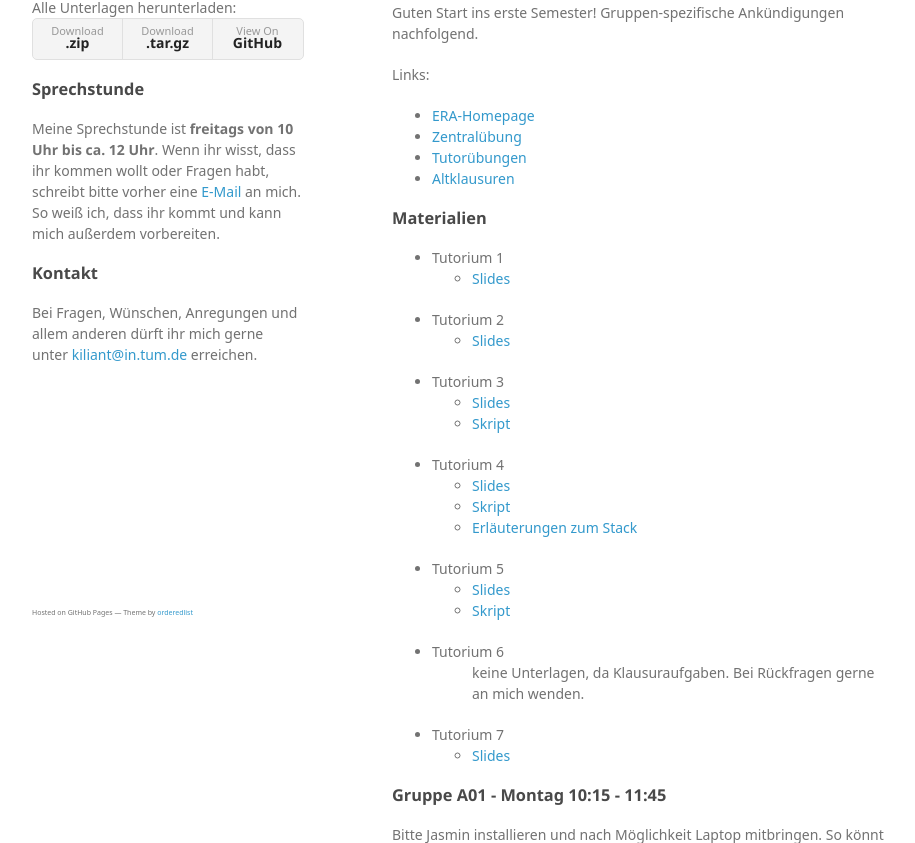
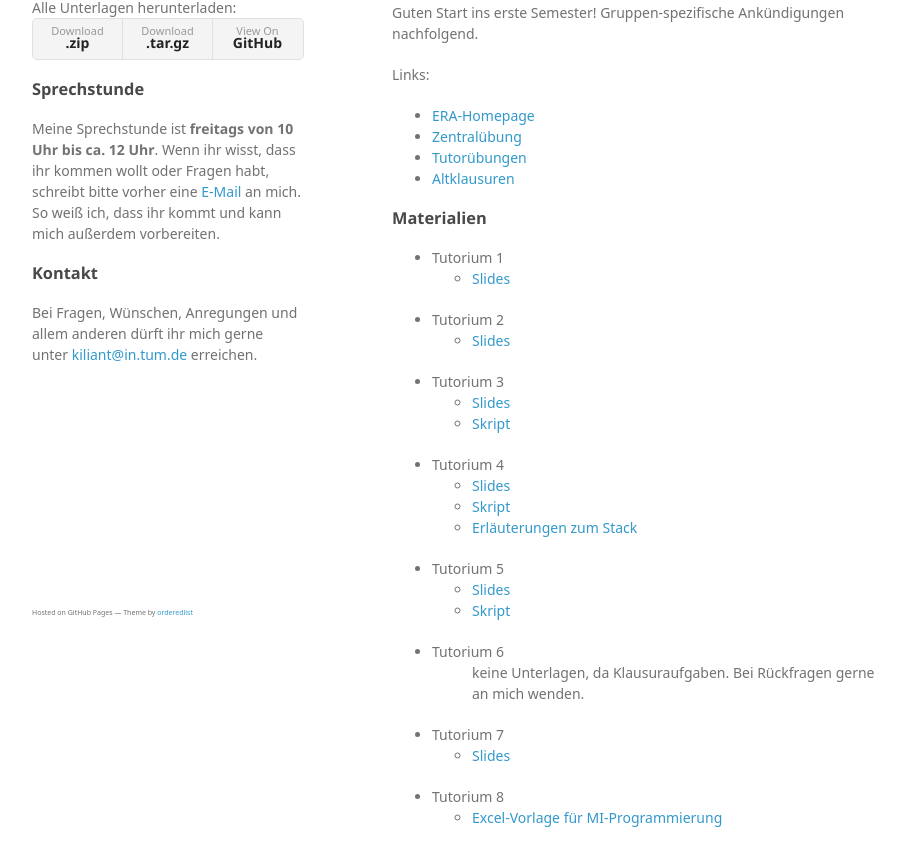
Before and after one commit to kiliant/era, a plain HTML site: page index.html in a window 1280 px wide. Shown: the part 112-955 px from the top of the page, without its empty margins (178-1093 px from the left). Drawn offline with Linux system fonts and the light colour scheme; a web font is replaced by a local one.

Commit message:
added link to excel sheet

```diff
--- a/index.html
+++ b/index.html
@@ -81,6 +81,11 @@
         <li><a href="https://github.com/kiliant/era/raw/master/blatt07/[Slides]Tutorium7.pdf">Slides</a></li>
         </ul>
   </li>
+  <li>Tutorium 8
+        <ul>
+        <li><a href="https://github.com/kiliant/era/raw/master/blatt08/MikroProgrammierung.xlsx">Excel-Vorlage für MI-Programmierung</a></li>
+        </ul>
+  </li>
 </ul>
 
 <h3>
```
